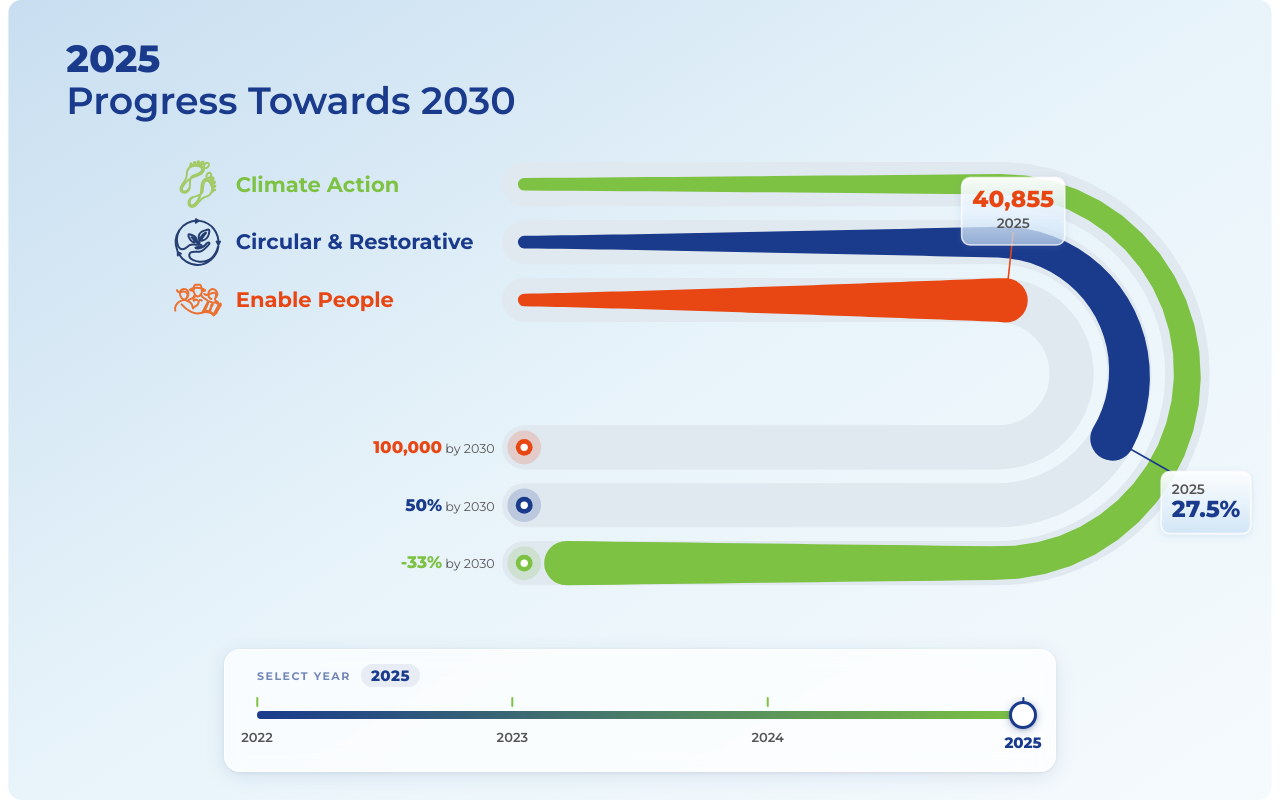
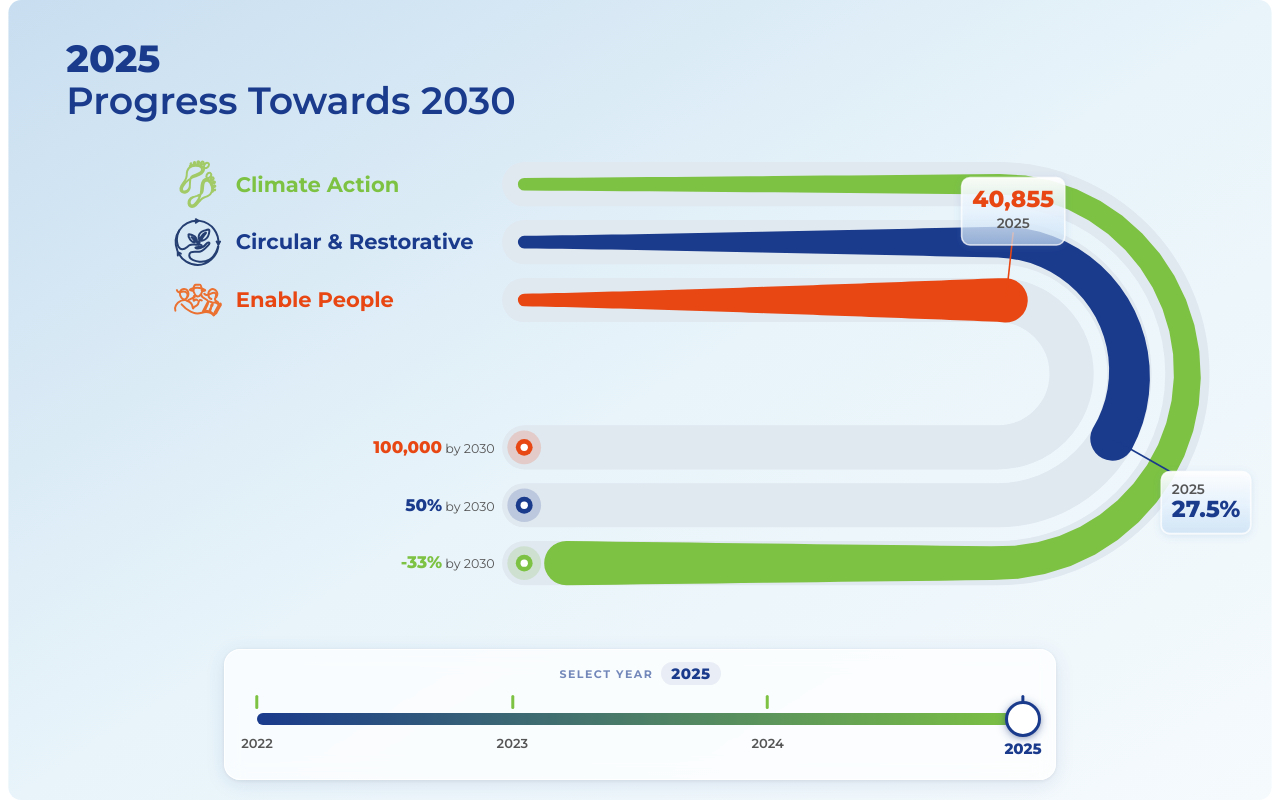
Before and after one commit to Biomar-digital/Biomar-progression-chart, a React (Vite) app: page / in a window 1280 px wide. Built offline with nearby package versions, Linux system fonts and the light colour scheme.

Commit message:
Improve year slider: thicker rail, bigger thumb, centered heading
https://claude.ai/code/session_013pz6vNT3wRemKZuqjeC921

```diff
--- a/src/App.css
+++ b/src/App.css
@@ -15,7 +15,7 @@
 
 .slider-wrapper {
   position: absolute;
-  bottom: 28px;
+  bottom: 20px;
   left: 50%;
   transform: translateX(-50%);
   width: 65%;
@@ -26,5 +26,5 @@
   border: 1px solid rgba(255, 255, 255, 0.85);
   border-radius: 16px;
   box-shadow: 0 4px 20px rgba(26, 58, 140, 0.10), 0 1px 4px rgba(0,0,0,0.08);
-  padding: 14px 32px 18px;
+  padding: 12px 32px 16px;
 }
--- a/src/components/YearSlider.css
+++ b/src/components/YearSlider.css
@@ -1,16 +1,18 @@
 .year-slider {
   display: flex;
   flex-direction: column;
-  gap: 10px;
+  gap: 0;
   outline: none;
   user-select: none;
 }
 
-/* Header row: label + active year badge */
+/* Header: centered above the track */
 .year-slider__heading {
   display: flex;
   align-items: center;
-  gap: 10px;
+  justify-content: center;
+  gap: 8px;
+  margin-bottom: 10px;
 }
 
 .year-slider__label {
@@ -35,19 +37,19 @@
 /* Track wrapper — this is the interactive hit area */
 .year-slider__track {
   position: relative;
-  height: 56px;        /* enough room for tick above + rail + label below */
+  height: 68px;
   cursor: pointer;
   touch-action: none;
 }
 
-/* Grey rail */
+/* Grey rail — thicker */
 .year-slider__rail {
   position: absolute;
-  top: 14px;
+  top: 18px;
   left: 0;
   right: 0;
-  height: 8px;
-  border-radius: 4px;
+  height: 12px;
+  border-radius: 6px;
   background: #E0E8F0;
   pointer-events: none;
 }
@@ -55,10 +57,10 @@
 /* Colored fill left of thumb */
 .year-slider__fill {
   position: absolute;
-  top: 14px;
+  top: 18px;
   left: 0;
-  height: 8px;
-  border-radius: 4px 0 0 4px;
+  height: 12px;
+  border-radius: 6px 0 0 6px;
   background: linear-gradient(to right, #1A3A8C, #7DC242);
   pointer-events: none;
   transition: width 0.2s ease;
@@ -77,25 +79,25 @@
 
 /* Tick line sitting above the rail */
 .year-slider__tick {
-  width: 2px;
-  height: 10px;
-  border-radius: 1px;
+  width: 3px;
+  height: 14px;
+  border-radius: 2px;
   background: #C8D8EA;
   margin-bottom: 4px;
   transition: background 0.2s, height 0.15s;
 }
 .year-slider__tick.past {
   background: #7DC242;
-  height: 10px;
+  height: 14px;
 }
 .year-slider__tick.active {
   background: #1A3A8C;
-  height: 14px;
+  height: 18px;
 }
 
 /* Year number labels */
 .year-slider__year-label {
-  margin-top: 18px;   /* clears the rail height + some padding */
+  margin-top: 22px;
   font-size: 13px;
   font-weight: 600;
   color: #B0C4D8;
@@ -114,22 +116,22 @@
   font-weight: 800;
 }
 
-/* Draggable thumb */
+/* Draggable thumb — bigger */
 .year-slider__thumb {
   position: absolute;
-  top: 14px;
-  width: 28px;
-  height: 28px;
+  top: 18px;
+  width: 36px;
+  height: 36px;
   border-radius: 50%;
   background: #ffffff;
   border: 3px solid #1A3A8C;
-  box-shadow: 0 2px 8px rgba(26, 58, 140, 0.30), 0 1px 3px rgba(0,0,0,0.15);
-  transform: translate(-50%, -10px);
+  box-shadow: 0 2px 10px rgba(26, 58, 140, 0.35), 0 1px 4px rgba(0,0,0,0.15);
+  transform: translate(-50%, -12px);
   pointer-events: none;
   transition: left 0.15s ease, border-color 0.2s;
 }
 .year-slider:hover .year-slider__thumb,
 .year-slider__track:active .year-slider__thumb {
   border-color: #7DC242;
-  box-shadow: 0 3px 12px rgba(125, 194, 66, 0.35), 0 1px 4px rgba(0,0,0,0.15);
+  box-shadow: 0 3px 14px rgba(125, 194, 66, 0.40), 0 1px 5px rgba(0,0,0,0.15);
 }
```
